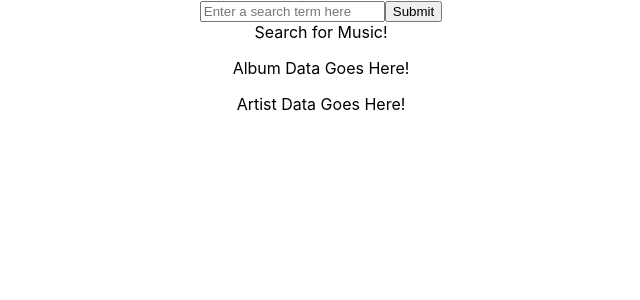
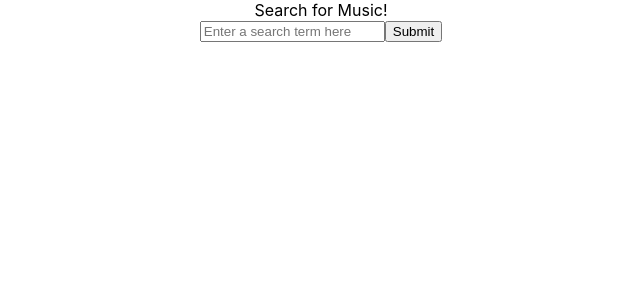
Before and after one commit to sullivan-william/music_library_2, a React (Create React App) app: page / in a window 1280 px wide. Shown: the top 300 px of the page, without its empty margins (319-959 px from the left). Built offline with nearby package versions, Linux system fonts and the light colour scheme.

Commit message:
implementing router

```diff
--- a/src/App.js
+++ b/src/App.js
@@ -1,4 +1,4 @@
-import { useState, useEffect } from 'react';
+import { useState, useEffect, Fragment } from 'react';
 import { BrowserRouter as Router, Routes, Route } from 'react-router-dom';
 import Gallery from './components/Gallery';
 import SearchBar from './components/SearchBar';
@@ -36,11 +36,19 @@
 
   return (
     <div className='App'>
-      <SearchBar handleSearch={handleSearch} />
       {message}
-      <Gallery data={data} />
-      <AlbumView />
-      <ArtistView />
+      <Router>
+        <Routes>
+          <Route path='/' element={
+            <Fragment>
+              <SearchBar handleSearch={handleSearch} />
+              <Gallery data={data} />
+            </Fragment>
+          } />
+          <Route path='/album/:id' element={<AlbumView />} />
+          <Route path='/artist/:id' element={<ArtistView />} />
+        </Routes>
+      </Router>
     </div>
   )
 }
```
